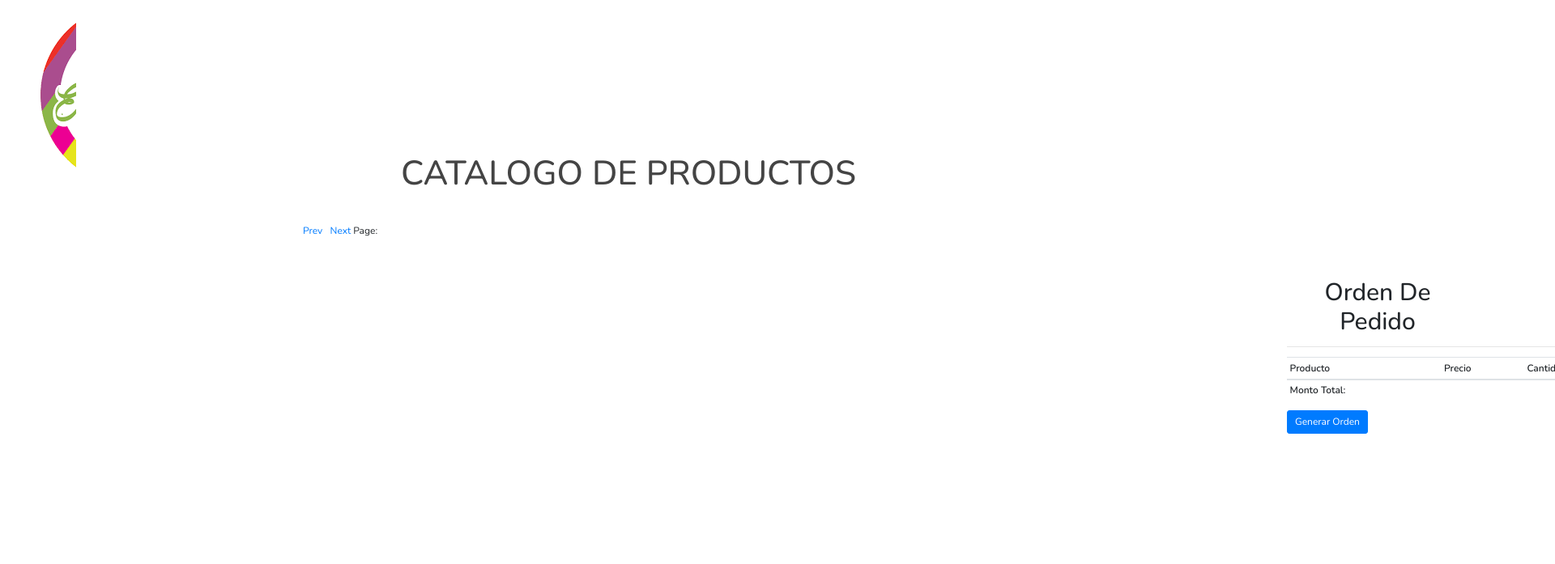
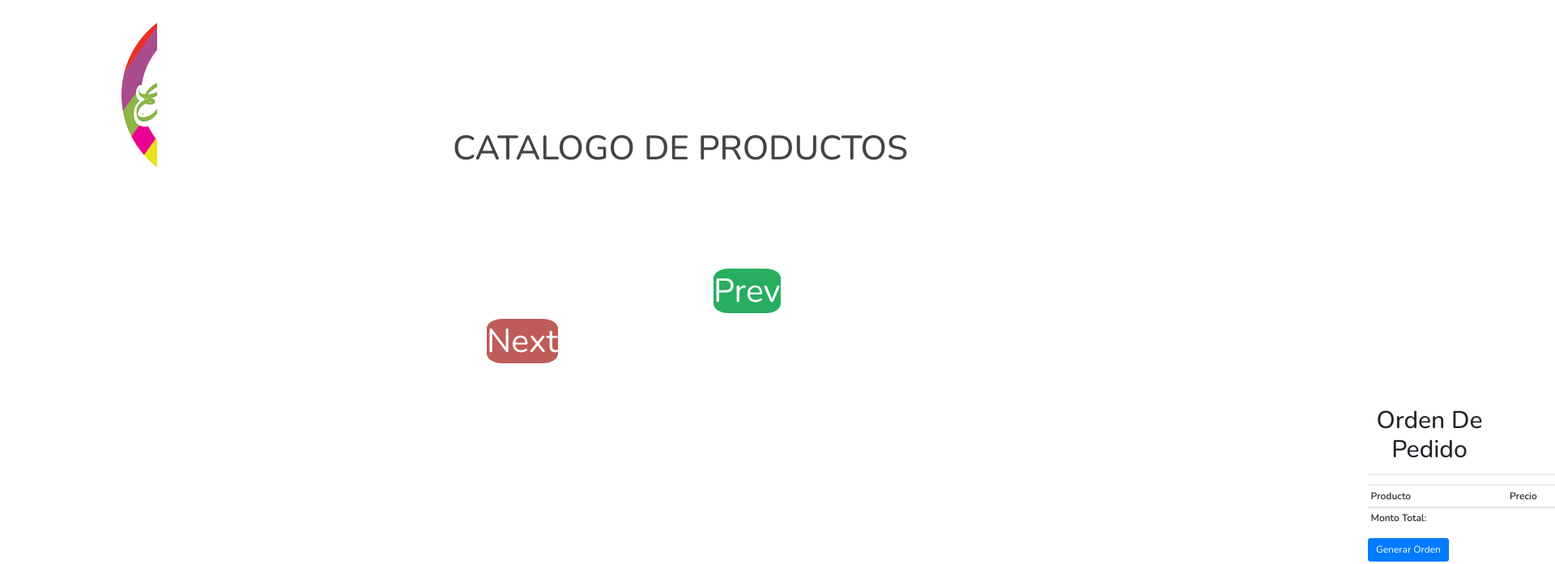
Before and after one commit to Quiroga10/Mesas-Inteligentes-Jugueria-, a plain HTML site: page index2.html in a window 1280 px wide. Shown: the top 697 px of the page at 81% size, 1920 px wide, since content can reach past the window. Drawn offline with nearby package versions, Linux system fonts and the light colour scheme; no server answers.

Commit message:
Actualizacion 80%

```diff
--- a/index.css
+++ b/index.css
@@ -28,6 +28,7 @@ html{
 body{
     max-width:90%;
     background-color: #fff;
+    margin: 100px;
 }
 nav{
     display:none;
@@ -49,14 +50,12 @@ nav .shopping-cart{
     margin-left: 50px;
 }
 /* MENU PRINCIPAL */
-.menu_principal{
+.menu_principal {
     max-width: 1200px;
-    margin: 0 auto;
-    padding: 3rem 2rem;
-    /* background: #eee; */
-    margin-left:350px;
+    margin: 50px auto 0px 350px;
+    padding: 0rem 2rem;
     position: relative;
-    bottom: -150px;
+    bottom: -59px;
 }
 .menu_principal .titulo_catalogo{
     font-size:3.5rem;
@@ -71,6 +70,7 @@ nav .shopping-cart{
     display: grid;
     grid-template-columns: repeat(auto-fit, minmax(18rem, 1fr));
     gap: 2rem;
+    margin-bottom: 84px;
 }
 .menu_principal .productos-container .producto{
     text-align: center;
@@ -134,7 +134,7 @@ nav .shopping-cart{
 }
 .wrapper .sidebar{
     position: relative;
-    top: -795px;
+    top: -893px;
     width: 250px;
     height: 1px;
     background:#ffffff;
@@ -261,6 +261,32 @@ p{
     right:10px;
     background:#827e7e;
 }
+.next{
+    color: #fff;
+    background-color: #be5c59;
+    top: 15px;
+    font-size:41px;
+    margin-left:127px;
+    border-radius:22%;
+    text-decoration: none;
+}
+.next:hover{
+    text-decoration: none;
+    color: #fff;
+}
+.prev{
+    color: #fff;
+    background-color: #27ae60;
+    top: 15px;
+    font-size:41px;
+    margin-left:407px;
+    border-radius:22%;
+    text-decoration: none;
+}
+.prev:hover{
+    text-decoration: none;
+    color: #fff;
+}
 /*MEDIA QUERY*/
 @media (max-width:450px){
     html{
--- a/index2.html
+++ b/index2.html
@@ -225,7 +225,7 @@
         <div>
             <a href="javascript:prevPage()" id="btn_prev" class="prev">prev</a>&nbsp;&nbsp;
             <a href="javascript:nextPage()" id="btn_next" class="next">next</a>
-            page: <span class="page"    id="page"></span>
+            <!-- page: <span class="page" id="page"></span> -->
         </div>
 
         <div class="wrapper">
@@ -435,7 +435,6 @@
 
             window.onload = async () => {
                 const sidebar = document.querySelector(".sidebar");
-
                 await pintarCategorias(sidebar);
                 await pintarProductosXCategoria();
                 await obtenerTodosProductos();
```
Also changed, not shown: detalle.html (+2 -2 lines), flechita.svg (added), icon_close.png (added).
